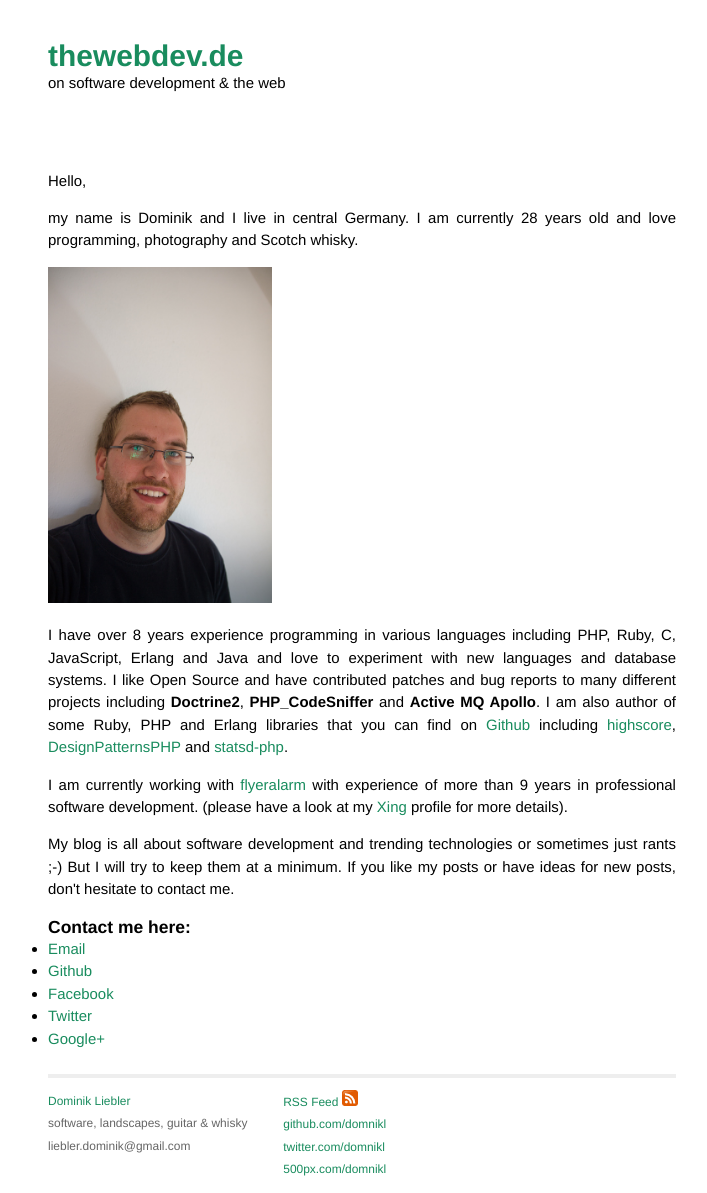
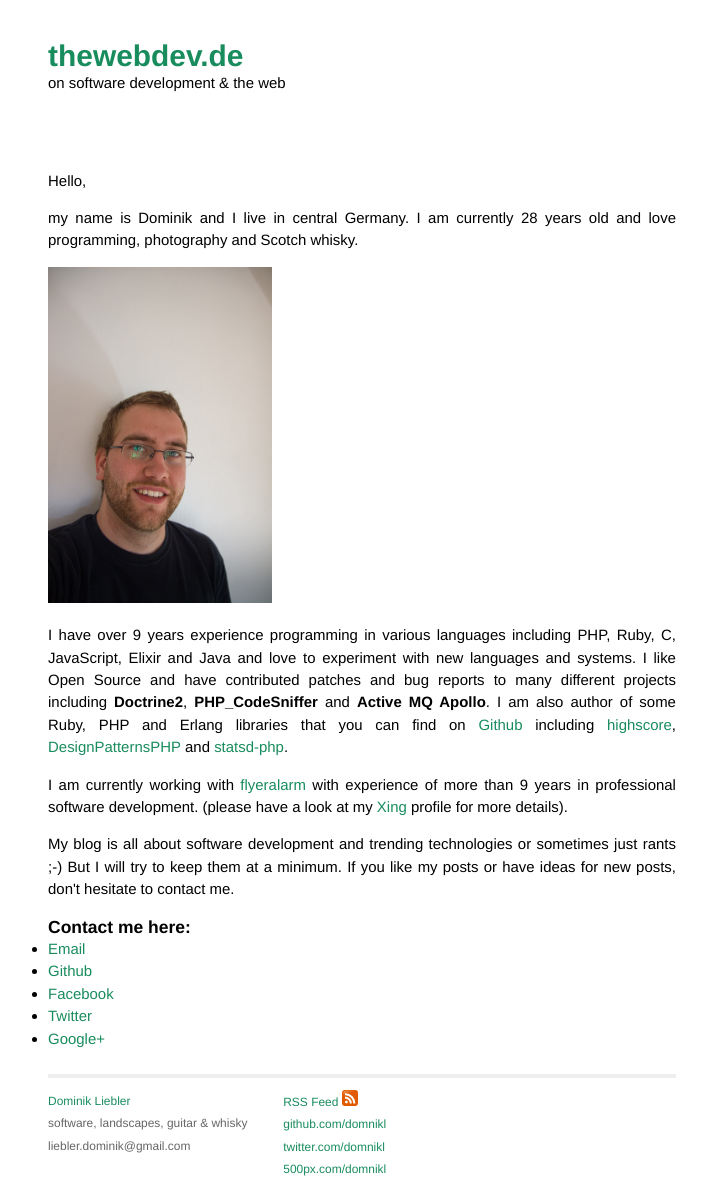
Before and after one commit to logorn/domnikl.github.io, a Jekyll site: the page built from _posts/2011-02-14-about.markdown, in a window 1280 px wide. Shown: the whole page, without its empty margins (278-985 px from the left). Built offline with Jekyll 4.4.1, drawn with Linux system fonts in a browser that asks for light colours; Markdown is read by kramdown in place of the engine named in the settings.

Commit message:
fixed experience in years

```diff
--- a/_posts/2011-02-14-about.markdown
+++ b/_posts/2011-02-14-about.markdown
@@ -11,7 +11,7 @@ date_gmt: '2011-02-14 17:43:53 +0100'
 <p>Hello,</p>
 <p>my name is Dominik and I live in central Germany. I am currently 28 years old and love programming, photography and Scotch whisky.</p>
 <p><a href="IMG_7638.jpg"><img title="Dominik Liebler" alt="" src="../images/IMG_7638.jpg" width="224" height="336" /></a></p>
-<p>I have over 8 years experience programming in various languages including PHP, Ruby, C, JavaScript, Erlang and Java and love to experiment with new languages and database systems. I like Open Source and have contributed patches and bug reports to many different projects including <strong>Doctrine2</strong>, <strong>PHP_CodeSniffer</strong> and <strong>Active MQ Apollo</strong>. I am also author of some Ruby, PHP and Erlang libraries that you can find on <a href="https://github.com/domnikl" target="_blank">Github</a> including <a href="https://github.com/domnikl/highscore" target="_blank">highscore</a>, <a href="https://github.com/domnikl/DesignPatternsPHP" target="_blank">DesignPatternsPHP</a> and <a href="https://github.com/domnikl/statsd-php" target="_blank">statsd-php</a>.</p>
+<p>I have over <script type="text/javascript">var year = new Date().getFullYear(); year -= 2006; document.write(year);</script> years experience programming in various languages including PHP, Ruby, C, JavaScript, Elixir and Java and love to experiment with new languages and systems. I like Open Source and have contributed patches and bug reports to many different projects including <strong>Doctrine2</strong>, <strong>PHP_CodeSniffer</strong> and <strong>Active MQ Apollo</strong>. I am also author of some Ruby, PHP and Erlang libraries that you can find on <a href="https://github.com/domnikl" target="_blank">Github</a> including <a href="https://github.com/domnikl/highscore" target="_blank">highscore</a>, <a href="https://github.com/domnikl/DesignPatternsPHP" target="_blank">DesignPatternsPHP</a> and <a href="https://github.com/domnikl/statsd-php" target="_blank">statsd-php</a>.</p>
 <p>I am currently working with <a href="http://www.flyeralarm.com" target="_blank">flyeralarm</a> with experience of more than <script type="text/javascript">var year = new Date().getFullYear(); year -= 2006; document.write(year);</script> years in professional software development. (please have a look at my <a href="https://www.xing.com/profile/Dominik_Liebler" target="_blank">Xing</a> profile for more details).</p>
 <p>My blog is all about software development and trending technologies or sometimes just rants ;-) But I will try to keep them at a minimum. If you like my posts or have ideas for new posts, don't hesitate to contact me.</p>
 <h3>Contact me here:</h3>
```
